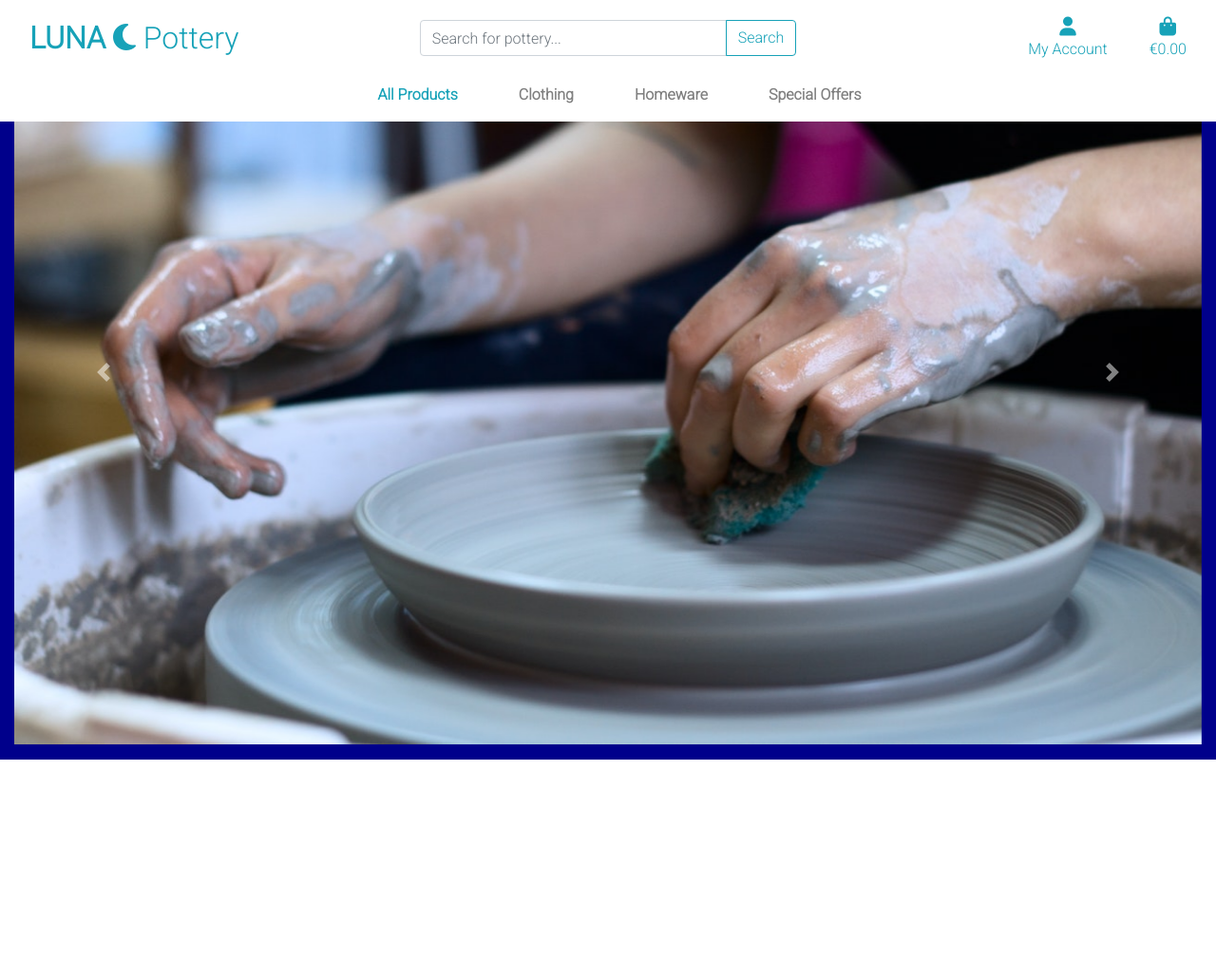
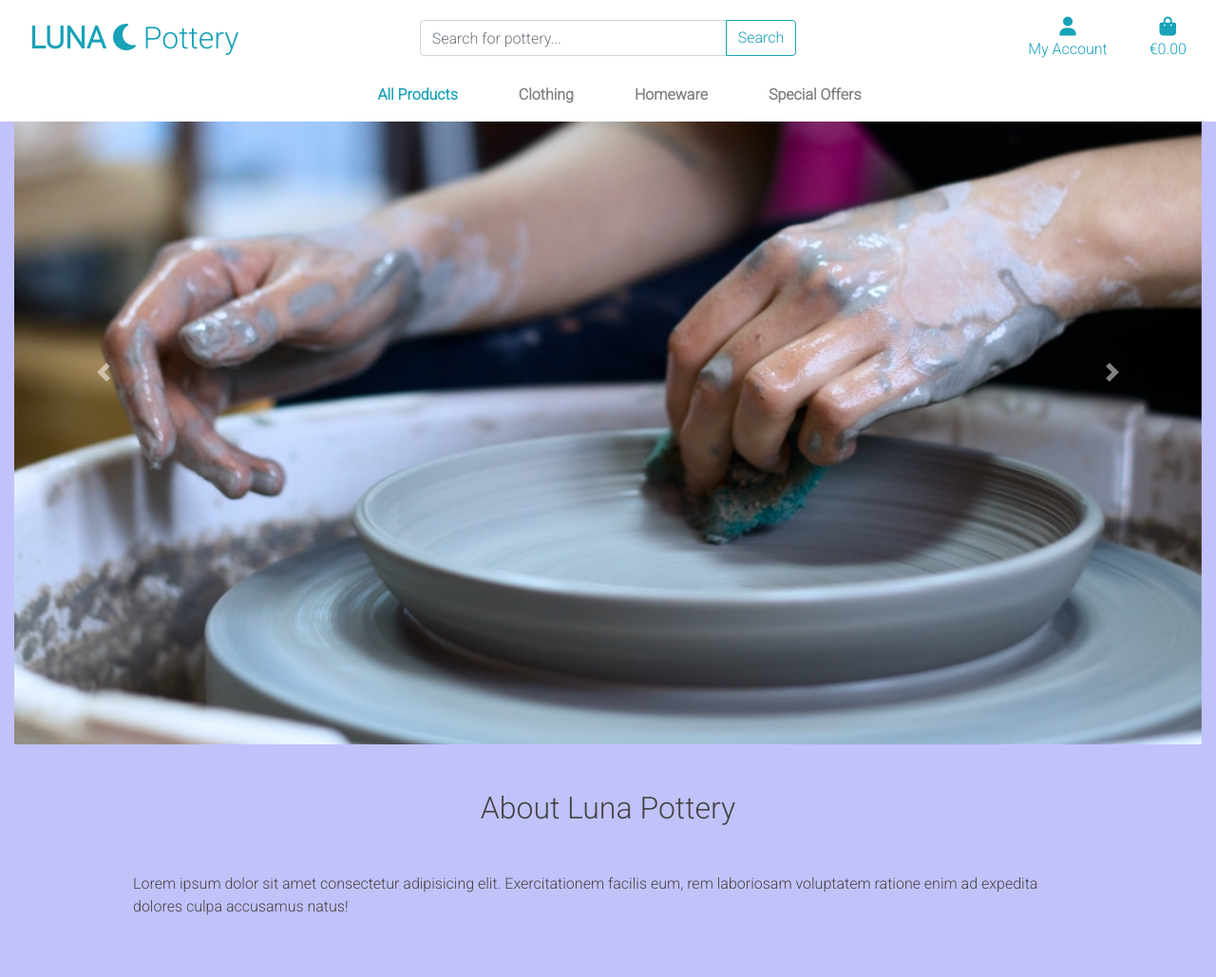
Before and after one commit to kevinjohnkiely/luna-pottery, a Django app: page / in a window 1280 px wide. Shown: the top 1029 px of the page at 95% size. Before the commit the page ends 800 px from the top, so only its background shows below. Run offline with Django 3.2, Linux system fonts and the light colour scheme; some libraries are stand-ins or nearby versions.

Commit message:
Added about text to homepage

```diff
--- a/static/css/base.css
+++ b/static/css/base.css
@@ -3,7 +3,7 @@ html {
 }
 
 body {
-    background-color: darkblue;
+    background-color: rgb(194, 194, 251);
     color: #444;
     font-family: 'Roboto', sans-serif;
 }
--- a/welcome/templates/welcome/index.html
+++ b/welcome/templates/welcome/index.html
@@ -36,5 +36,38 @@
       </div>
     </div>
   </div>
+
+  <div class="row">
+    <div class="col">
+      <h2 class="text-center my-5">About Luna Pottery</h2>
+      <div class="mx-auto" style="width: 80%">
+        <p>Lorem ipsum dolor sit amet consectetur adipisicing elit. Exercitationem facilis eum, rem laboriosam
+          voluptatem ratione enim ad expedita dolores culpa accusamus natus!</p>
+      </div>
+    </div>
+  </div>
+
+  <div class="row mt-5">
+    <div class="col">
+      <div class="card-deck">
+        <div class="card">
+          <img class="card-img-top" src="..." alt="Card image cap">
+          <div class="card-body">
+            <h5 class="card-title">Browse Our Ceramics</h5>
+            <p class="card-text">This is a longer card with supporting text below as a natural lead-in to additional content. This content is a little bit longer.</p>
+            <p class="card-text"><small class="text-muted">Last updated 3 mins ago</small></p>
+          </div>
+        </div>
+        <div class="card">
+          <img class="card-img-top" src="..." alt="Card image cap">
+          <div class="card-body">
+            <h5 class="card-title">Reserve a Lesson</h5>
+            <p class="card-text">This card has supporting text below as a natural lead-in to additional content.</p>
+            <p class="card-text"><small class="text-muted">Last updated 3 mins ago</small></p>
+          </div>
+        </div>
+      </div>
+    </div>
+  </div>
 </div>
 {% endblock %}
```
Lines whose indentation alone changed are shown as unchanged.
